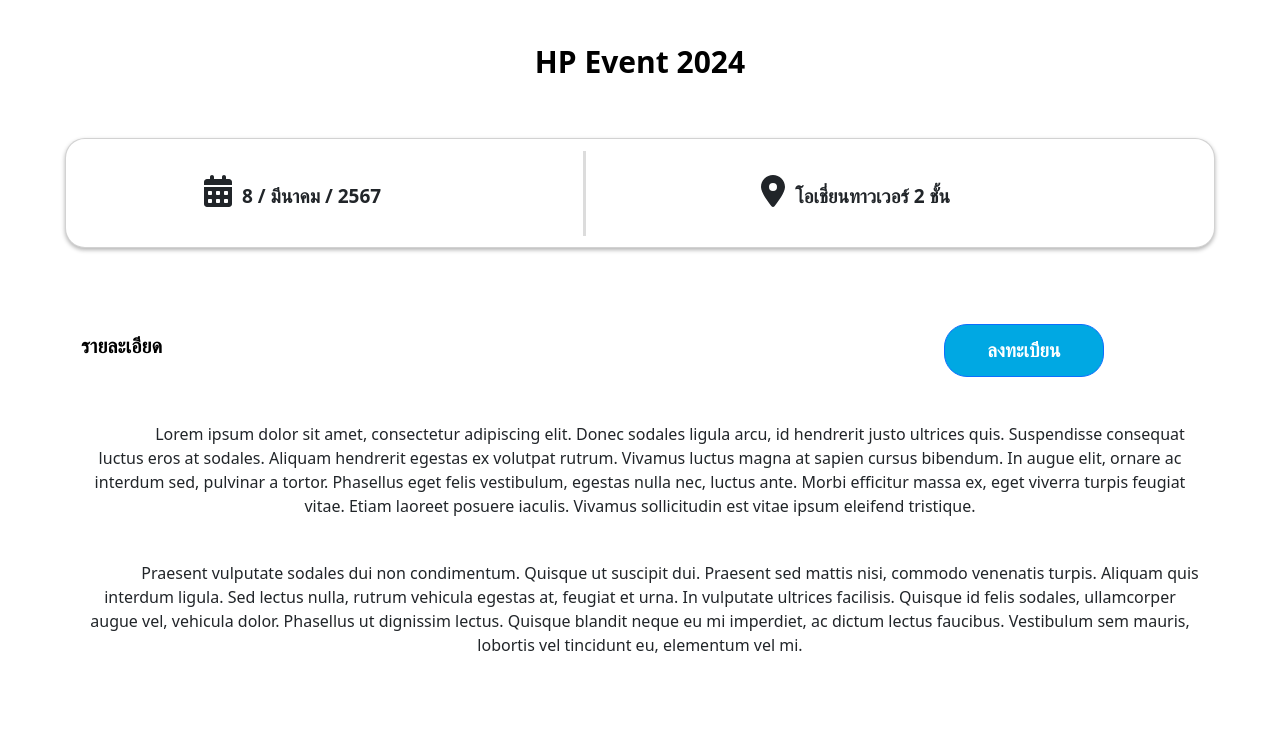
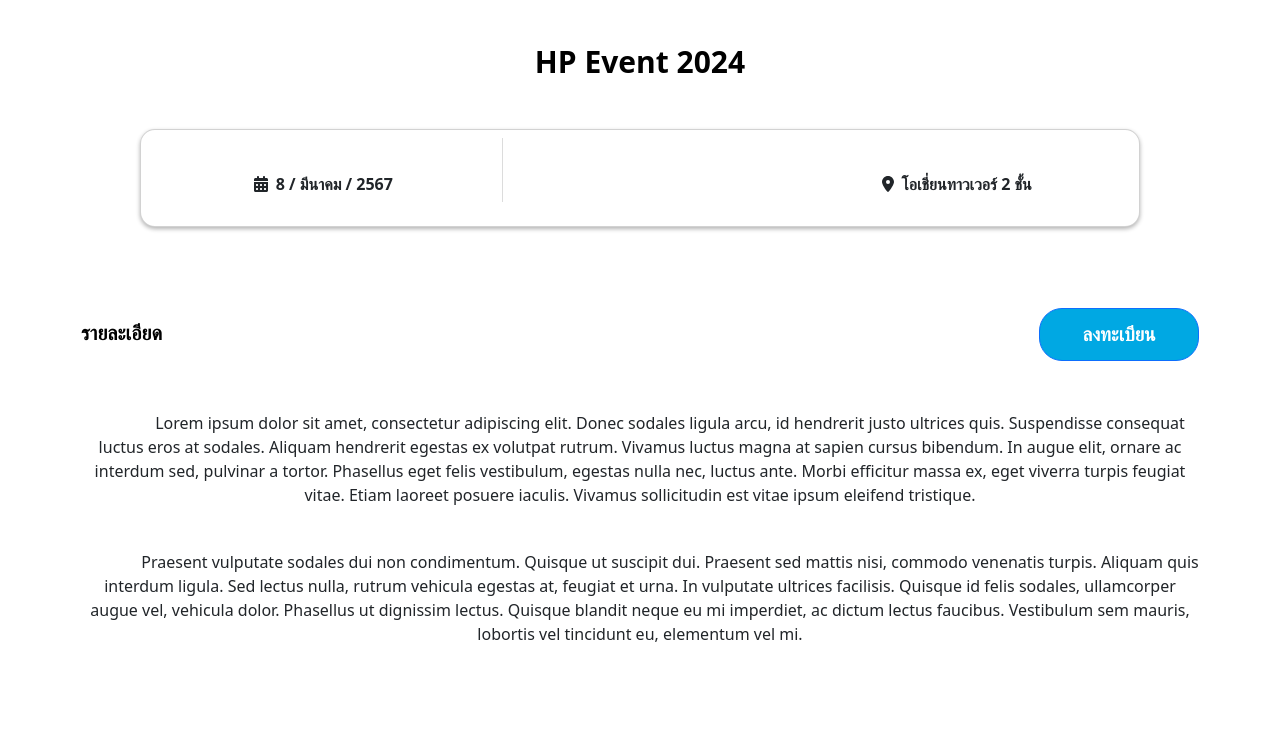
Before and after one commit to PimployPungnin/Coway-Event-Project, a React (Create React App) app: page /event in a window 1280 px wide. Shown: the part 700-1454 px from the top of the page. Built offline with nearby package versions, Linux system fonts and the light colour scheme.

Commit message:
update layout page

```diff
--- a/src/Component/Event.js
+++ b/src/Component/Event.js
@@ -8,7 +8,7 @@ function Event() {
     const [isHovered, setIsHovered] = useState(false);
     return (
         <div>
-            <div className='animate__animated animate__fadeInUp' style={{ backgroundColor: '#67C0F7', paddingBottom: '350px', paddingTop: '50px' }}>
+            <div className='animate__animated animate__fadeInUp' style={{ backgroundColor: '#67C0F7', paddingBottom: '350px', paddingTop: '50px', display: 'flex', justifyContent: 'center' }}>
                 <h1 style={{ textAlign: 'center', fontWeight: 'bold', fontSize: '30px', color: 'white', fontFamily: 'system-ui' }}>Event ประจำเดือนนี้!</h1>
             </div>
 
@@ -34,35 +34,35 @@ function Event() {
                 </Col>
             </Row>
 
-            <div style={{ marginTop: '30px' }}>
+            <div style={{ marginTop: '1em', marginBottom: '1em', display: 'flex', justifyContent: 'center' }}>
                 <Card style={{
-                    width: '1150px',
-                    height: '110px',
+                    width: '95%',
+                    maxWidth: '1000px',
                     backgroundColor: 'white',
                     boxShadow: '0 2px 4px rgba(0, 0, 0, 0.3)',
-                    margin: 'auto',
-                    borderRadius: '20px'
+                    margin: '5px',
+                    borderRadius: '15px'
                 }}>
                     <CardBody>
-                        <Row className='justify-content-between' style={{ margin: '20px', paddingLeft: '40px' }}>
-                            <Col style={{ marginLeft: '50px' }}>
-                                <FontAwesomeIcon icon={faCalendarAlt} size="2x" />
-                                <span style={{ marginLeft: '10px', fontSize: '19px', fontWeight: 'bold' }}>8 / มีนาคม / 2567</span>
+                        <Row className='justify-content-between' style={{ margin: '0.5em' }}>
+                            <Col style={{ textAlign: 'center', paddingTop: '18px' }}>
+                                <FontAwesomeIcon icon={faCalendarAlt} size="1.5em" />
+                                <span style={{ marginLeft: '0.5em', fontSize: '1em', fontWeight: 'bold' }}>8 / มีนาคม / 2567</span>
                             </Col>
                             <Col>
                                 <div style={{
-                                    borderLeft: '3px solid #dcdcdc',
-                                    height: '85px',
-                                    margin: '0 50px',
-                                    marginLeft: '-50px',
-                                    marginTop: '-24px',
+                                    borderLeft: '0.1em solid #dcdcdc',
+                                    height: '4em',
+                                    margin: '0 1em',
+                                    marginLeft: '0.5em',
+                                    marginTop: '-1em',
                                     filter: 'blur(0.5px)',
                                 }}>
                                 </div>
                             </Col>
-                            <Col style={{ marginLeft: '-300px' }}>
-                                <FontAwesomeIcon icon={faMapMarkerAlt} size="2x" />
-                                <span style={{ marginLeft: '10px', fontSize: '19px', fontWeight: 'bold' }}>โอเชี่ยนทาวเวอร์ 2 ชั้น</span>
+                            <Col style={{ textAlign: 'center', paddingTop: '18px' }}>
+                                <FontAwesomeIcon icon={faMapMarkerAlt} size="1.5em" />
+                                <span style={{ marginLeft: '0.5em', fontSize: '1em', fontWeight: 'bold' }}>โอเชี่ยนทาวเวอร์ 2 ชั้น</span>
                             </Col>
                         </Row>
                     </CardBody>
@@ -72,11 +72,11 @@ function Event() {
             <div style={{ marginTop: '60px', display: 'flex', justifyContent: 'center' }}>
                 <Card style={{ width: '100%', maxWidth: '1150px', backgroundColor: 'white', border: 'none' }}>
                     <CardBody>
-                        <Row style={{ paddingBottom: '45px' }}>
+                        <Row className='justify-content-between align-items-center' style={{paddingBottom:'50px'}}>
                             <Col md={8}>
-                                <Card.Title style={{ fontWeight: 'bold', fontSize: '20px', color: 'black', fontFamily: 'system-ui', paddingTop: '10px' }}>รายละเอียด</Card.Title>
+                                <Card.Title style={{ fontWeight: 'bold', fontSize: '20px', color: 'black', fontFamily: 'system-ui', paddingTop: '5px' }}>รายละเอียด</Card.Title>
                             </Col>
-                            <Col md={3} style={{ display: 'flex', justifyContent: 'flex-end' }}>
+                            <Col md={3} className='d-flex align-items-center justify-content-end'>
                                 <Link to='/Register'>
                                     <Button href="/Register"
                                         style={{ borderRadius: '23px', backgroundColor: '#00A8E3', padding: '11px', fontFamily: 'Gill Sans', fontSize: '19px', fontWeight: 'bold', width: '10rem' }}
@@ -85,9 +85,9 @@ function Event() {
                                         ลงทะเบียน
                                     </Button>
                                 </Link>
-
                             </Col>
                         </Row>
+
                         <Card.Text>
                             <p style={{ textIndent: '60px', fontFamily: 'system-ui', fontSize: '16px' }}>Lorem ipsum dolor sit amet, consectetur adipiscing elit. Donec sodales ligula arcu, id hendrerit justo ultrices quis. Suspendisse consequat luctus eros at sodales. Aliquam hendrerit egestas ex volutpat rutrum. Vivamus luctus magna at sapien cursus bibendum. In augue elit, ornare ac interdum sed, pulvinar a tortor. Phasellus eget felis vestibulum, egestas nulla nec, luctus ante. Morbi efficitur massa ex, eget viverra turpis feugiat vitae. Etiam laoreet posuere iaculis. Vivamus sollicitudin est vitae ipsum eleifend tristique.</p>
                             <br />
@@ -108,7 +108,7 @@ function Event() {
                     <Row>
                         <Col className='text-center' style={{ paddingTop: '80px', paddingBottom: '80px' }}>
                             <iframe
-                                style={{ width: '1150px', height: "550px", borderRadius: '5px', boxShadow: '0 4px 5px rgba(0, 0, 0, 0.3)', border: 'none' }}
+                                style={{ width: '100%', maxWidth: '1150px', height: "550px", borderRadius: '5px', boxShadow: '0 4px 5px rgba(0, 0, 0, 0.3)', border: 'none' }}
                                 src="https://www.google.com/maps/embed?pb=!1m18!1m12!1m3!1d15502.391289926578!2d100.54413453955078!3d13.742782000000005!2m3!1f0!2f0!3f0!3m2!1i1024!2i768!4f13.1!3m3!1m2!1s0x30e29ee517282911%3A0xdc1408f1efe6ebae!2sCoway%20Thailand%20(Official)!5e0!3m2!1sen!2sth!4v1709799170834!5m2!1sen!2sth"
                             ></iframe>
                         </Col>
--- a/src/Component/Form.css
+++ b/src/Component/Form.css
@@ -1,9 +1,10 @@
-.register-page{
+.register-page {
     background-image: url('bluewater.jpg');
     background-attachment: fixed;
     background-size: cover;
     background-position: center;
 }
+
 .form-container {
     background-color: white;
     display: flex;
@@ -13,6 +14,8 @@
     padding: 30px;
     border-radius: 50px;
     box-shadow: #67C0F7 0 2px 10px 0px;
+    width: 100%;
+    overflow: hidden;
 }
 
 .toggle-container {
@@ -60,11 +63,6 @@
     display: none;
 }
 
-.form-container {
-    width: 100%;
-    overflow: hidden;
-}
-
 .form-control:hover {
     transform: scale(1.03);
     transition: transform 0.2s ease-in-out;
@@ -78,26 +76,22 @@
 .form-label {
     font-size: 13px;
     color: #808080;
-    ;
 }
 
-.form-control {
-
+.form-control,
+.form-select {
     color: black;
     border: none;
     padding: 11px !important;
     border-radius: 12px;
-    box-shadow: 0 3px 5px rgba(103, 192, 247, 0.6);
     width: 100%;
     transition: box-shadow 0.3s ease-in-out;
+}
 
+.form-control {
+    box-shadow: 0 3px 5px rgba(103, 192, 247, 0.6);
 }
 
 .form-select {
-    color: #808080;
-    border: none;
-    padding: 10px !important;
-    border-radius: 12px;
     box-shadow: 0 3px 8px rgba(103, 192, 247, 0.6);
-    width: 100%;
 }
--- a/src/Component/Register.js
+++ b/src/Component/Register.js
@@ -41,7 +41,7 @@ function Register() {
 
 
     return (
-        <div className="register-page" style={{padding:'55px'}}>
+        <div className="register-page" style={{ padding: '55px' }}>
             <Container className='form-container animate__animated animate__zoomIn' style={{ maxWidth: '700px', paddingTop: '45px' }}>
                 <div className="toggle-container">
                     <input type="checkbox" id="toggle" className="hidden" />
```
Also changed, not shown: src/Component/Headers.js (+20 -24 lines), src/Component/Navbar.css (+20 -0 lines), src/Component/Styles.css (+20 -0 lines).
